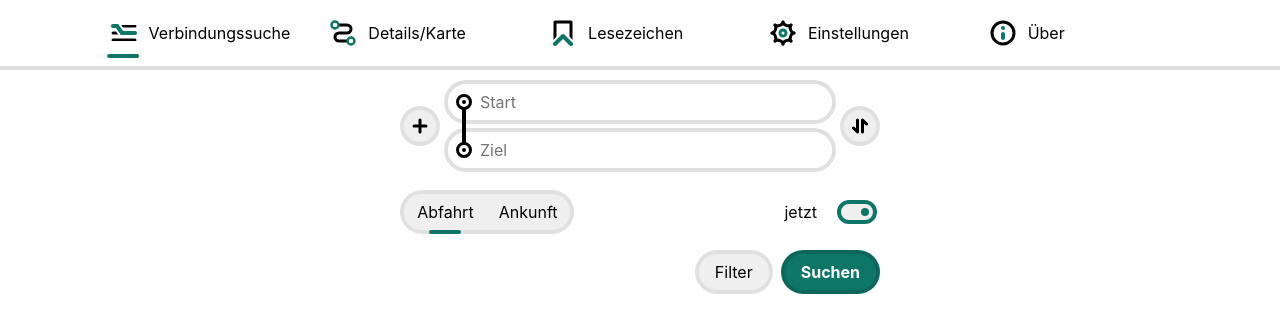
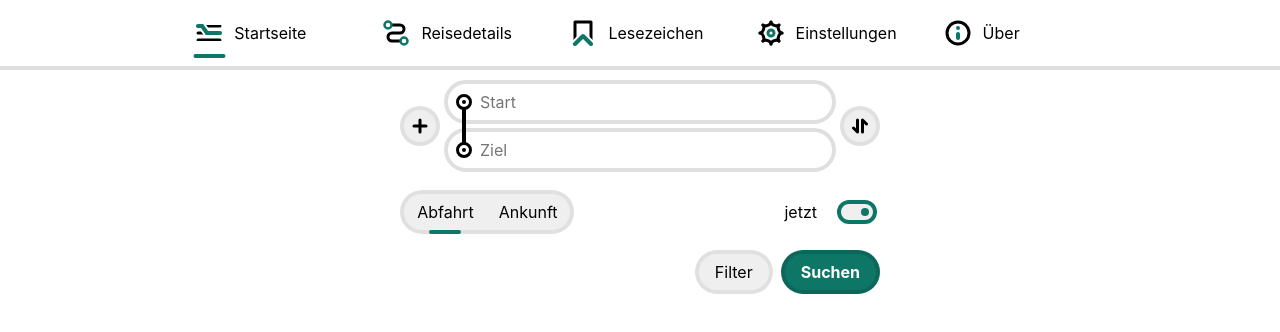
Before and after one commit to dabund24/vahrplan, a SvelteKit app: page / in a window 1280 px wide. Shown: the top 332 px of the page. Built offline with nearby package versions, Linux system fonts and the light colour scheme.

Commit message:
rename navbar items ans space them out a little on wide screens

```diff
--- a/src/routes/Navbar.svelte
+++ b/src/routes/Navbar.svelte
@@ -27,7 +27,9 @@
 	);
 
 	let journeyUrl = $derived(
-		browser && $selectedJourneys.length > 0 && $selectedJourneys.every(j => j.selectedBy !== -1)
+		browser &&
+			$selectedJourneys.length > 0 &&
+			$selectedJourneys.every((j) => j.selectedBy !== -1)
 			? getJourneyUrl($selectedJourneys).href
 			: "/journey"
 	);
@@ -39,13 +41,17 @@
 			<li aria-current={currentPage === 0 ? "page" : undefined}>
 				<a href={diagramUrl} class="hoverable flex-row">
 					<IconLogo />
-					<span>Verbindungssuche</span>
+					<span
+						>{browser && $displayedFormData !== undefined
+							? "Diagramm"
+							: "Startseite"}</span
+					>
 				</a>
 			</li>
 			<li aria-current={currentPage === 1 ? "page" : undefined}>
 				<a href={journeyUrl} class="hoverable flex-row">
 					<IconDetails />
-					<span>Details/Karte</span>
+					<span>Reisedetails</span>
 				</a>
 			</li>
 			<li aria-current={currentPage === 2 ? "page" : undefined}>
@@ -100,7 +106,10 @@
 
 	@media screen and (min-width: 1000px) {
 		.line-container {
-			translate: calc(100% / -10 + var(--line-width) + 1rem + 13px);
+			translate: calc(100% / -10 + var(--line-width) + 1.25rem + 13px);
+		}
+		li {
+			margin: 0 0.25rem;
 		}
 	}
 
```
